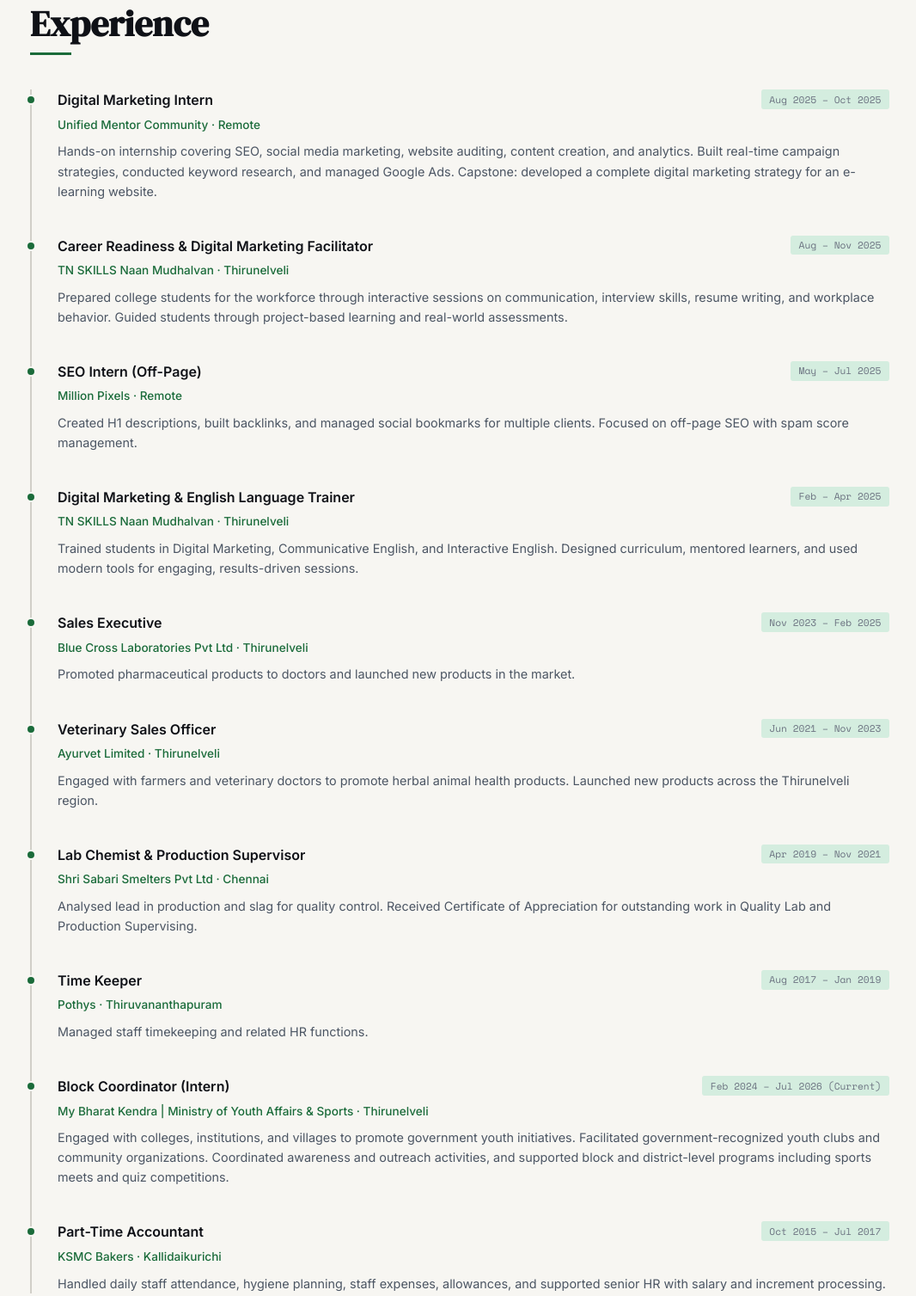
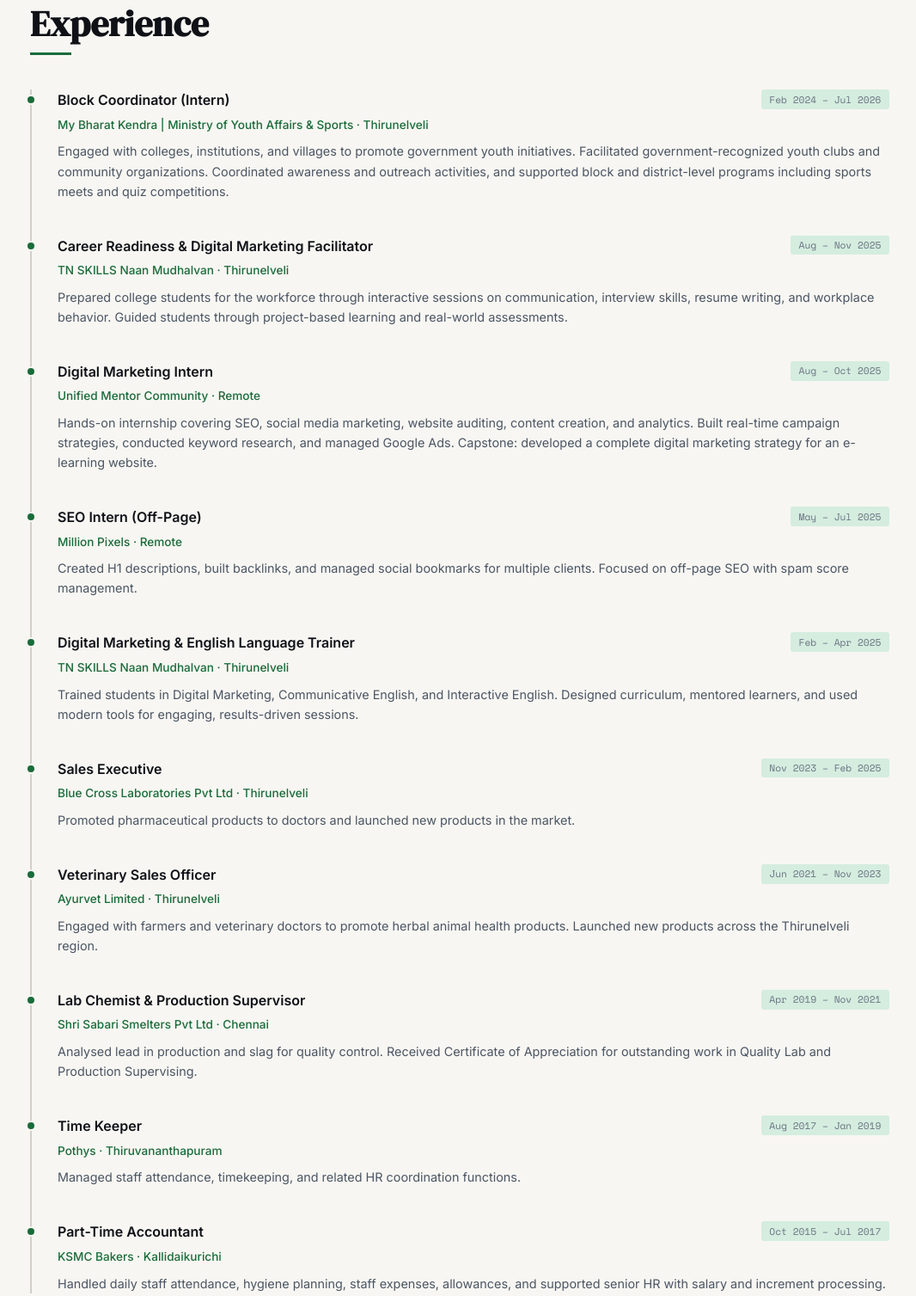
Before and after one commit to muppidathishanmugavel/muppidathis, a plain HTML site: page index.html in a window 1280 px wide. Shown: the part 1574-3081 px from the top of the page at 86% size, without its empty margins (105-1171 px from the left). Drawn offline with nearby package versions, Linux system fonts and the light colour scheme.

Commit message:
Update index.html

```diff
--- a/index.html
+++ b/index.html
@@ -538,15 +538,17 @@
     <div class="section-rule"></div>
     <div class="timeline">
 
+      <!-- 10 -->
       <div class="tl-item">
         <div class="tl-header">
-          <span class="tl-role">Digital Marketing Intern</span>
-          <span class="tl-period">Aug 2025 – Oct 2025</span>
+          <span class="tl-role">Block Coordinator (Intern)</span>
+          <span class="tl-period">Feb 2024 – Jul 2026</span>
         </div>
-        <div class="tl-company">Unified Mentor Community · Remote</div>
-        <div class="tl-desc">Hands-on internship covering SEO, social media marketing, website auditing, content creation, and analytics. Built real-time campaign strategies, conducted keyword research, and managed Google Ads. Capstone: developed a complete digital marketing strategy for an e-learning website.</div>
+        <div class="tl-company">My Bharat Kendra | Ministry of Youth Affairs & Sports · Thirunelveli</div>
+        <div class="tl-desc">Engaged with colleges, institutions, and villages to promote government youth initiatives. Facilitated government-recognized youth clubs and community organizations. Coordinated awareness and outreach activities, and supported block and district-level programs including sports meets and quiz competitions.</div>
       </div>
 
+      <!-- 9 -->
       <div class="tl-item">
         <div class="tl-header">
           <span class="tl-role">Career Readiness & Digital Marketing Facilitator</span>
@@ -556,6 +558,17 @@
         <div class="tl-desc">Prepared college students for the workforce through interactive sessions on communication, interview skills, resume writing, and workplace behavior. Guided students through project-based learning and real-world assessments.</div>
       </div>
 
+      <!-- 8 -->
+      <div class="tl-item">
+        <div class="tl-header">
+          <span class="tl-role">Digital Marketing Intern</span>
+          <span class="tl-period">Aug – Oct 2025</span>
+        </div>
+        <div class="tl-company">Unified Mentor Community · Remote</div>
+        <div class="tl-desc">Hands-on internship covering SEO, social media marketing, website auditing, content creation, and analytics. Built real-time campaign strategies, conducted keyword research, and managed Google Ads. Capstone: developed a complete digital marketing strategy for an e-learning website.</div>
+      </div>
+
+      <!-- 7 -->
       <div class="tl-item">
         <div class="tl-header">
           <span class="tl-role">SEO Intern (Off-Page)</span>
@@ -565,6 +578,7 @@
         <div class="tl-desc">Created H1 descriptions, built backlinks, and managed social bookmarks for multiple clients. Focused on off-page SEO with spam score management.</div>
       </div>
 
+      <!-- 6 -->
       <div class="tl-item">
         <div class="tl-header">
           <span class="tl-role">Digital Marketing & English Language Trainer</span>
@@ -574,6 +588,7 @@
         <div class="tl-desc">Trained students in Digital Marketing, Communicative English, and Interactive English. Designed curriculum, mentored learners, and used modern tools for engaging, results-driven sessions.</div>
       </div>
 
+      <!-- 5 -->
       <div class="tl-item">
         <div class="tl-header">
           <span class="tl-role">Sales Executive</span>
@@ -583,6 +598,7 @@
         <div class="tl-desc">Promoted pharmaceutical products to doctors and launched new products in the market.</div>
       </div>
 
+      <!-- 4 -->
       <div class="tl-item">
         <div class="tl-header">
           <span class="tl-role">Veterinary Sales Officer</span>
@@ -592,6 +608,7 @@
         <div class="tl-desc">Engaged with farmers and veterinary doctors to promote herbal animal health products. Launched new products across the Thirunelveli region.</div>
       </div>
 
+      <!-- 3 -->
       <div class="tl-item">
         <div class="tl-header">
           <span class="tl-role">Lab Chemist & Production Supervisor</span>
@@ -601,24 +618,17 @@
         <div class="tl-desc">Analysed lead in production and slag for quality control. Received Certificate of Appreciation for outstanding work in Quality Lab and Production Supervising.</div>
       </div>
 
+      <!-- 2 -->
       <div class="tl-item">
         <div class="tl-header">
           <span class="tl-role">Time Keeper</span>
           <span class="tl-period">Aug 2017 – Jan 2019</span>
         </div>
         <div class="tl-company">Pothys · Thiruvananthapuram</div>
-        <div class="tl-desc">Managed staff timekeeping and related HR functions.</div>
+        <div class="tl-desc">Managed staff attendance, timekeeping, and related HR coordination functions.</div>
       </div>
 
-      <div class="tl-item">
-        <div class="tl-header">
-          <span class="tl-role">Block Coordinator (Intern)</span>
-          <span class="tl-period">Feb 2024 – Jul 2026 (Current)</span>
-        </div>
-        <div class="tl-company">My Bharat Kendra | Ministry of Youth Affairs & Sports · Thirunelveli</div>
-        <div class="tl-desc">Engaged with colleges, institutions, and villages to promote government youth initiatives. Facilitated government-recognized youth clubs and community organizations. Coordinated awareness and outreach activities, and supported block and district-level programs including sports meets and quiz competitions.</div>
-      </div>
-
+      <!-- 1 -->
       <div class="tl-item">
         <div class="tl-header">
           <span class="tl-role">Part-Time Accountant</span>
```
